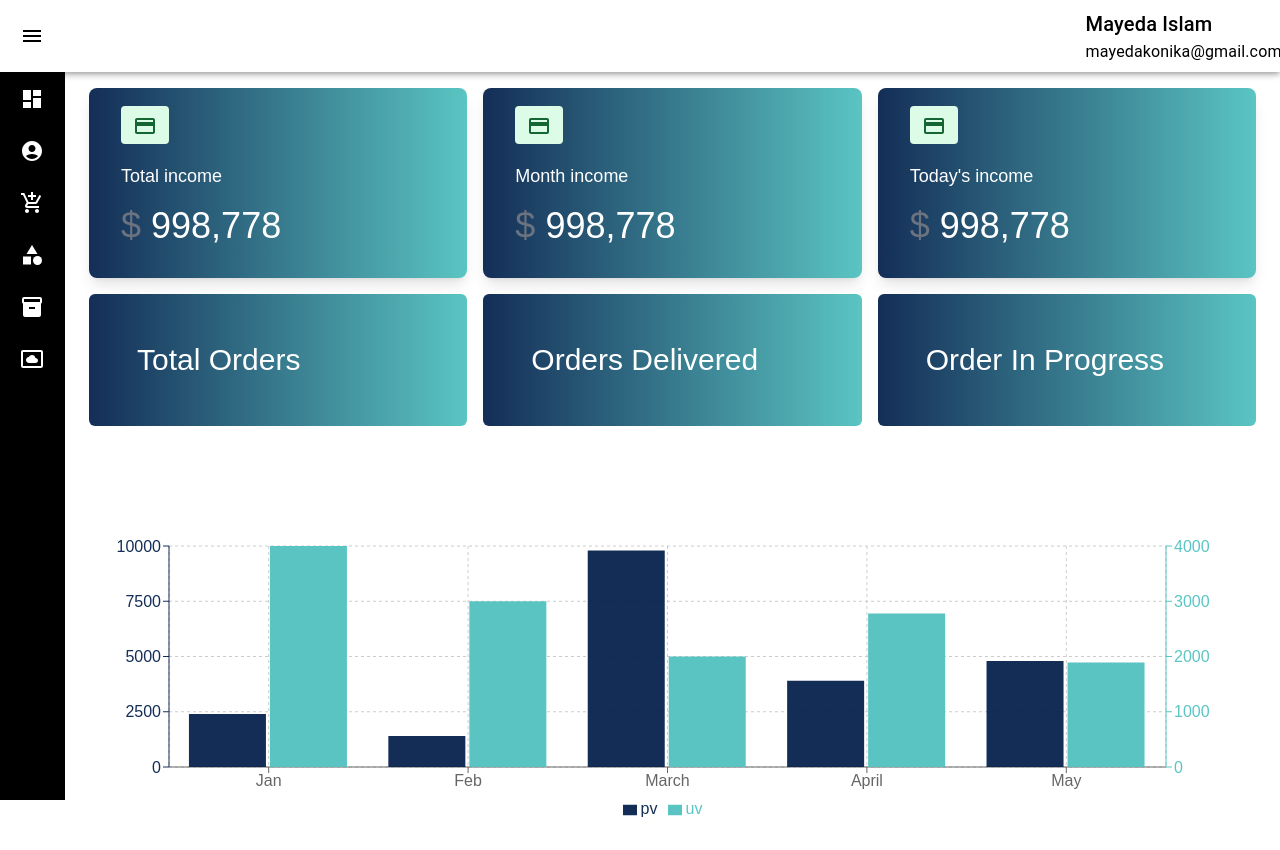
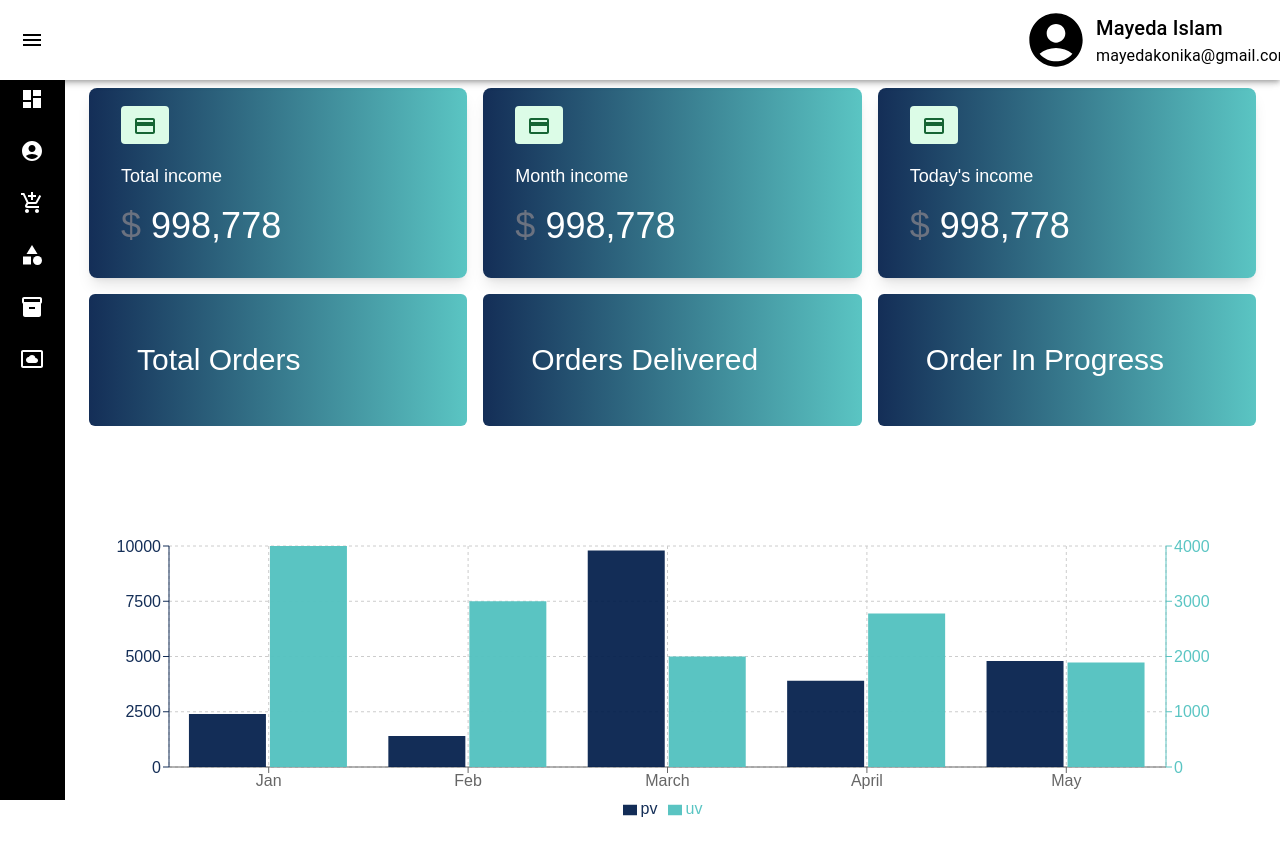
Before and after one commit to Mayeda-Islam/KaufenzuHause, a React (Vite) app: page /admin in a window 1280 px wide. Built offline with nearby package versions, Linux system fonts and the light colour scheme.

Commit message:
icon of avatar added

```diff
--- a/src/components/Admin/AdminLayOut.jsx
+++ b/src/components/Admin/AdminLayOut.jsx
@@ -23,7 +23,6 @@ import CategoryIcon from "@mui/icons-material/Category";
 import InventoryIcon from "@mui/icons-material/Inventory";
 import SettingsSystemDaydreamIcon from "@mui/icons-material/SettingsSystemDaydream";
 import AddShoppingCartIcon from "@mui/icons-material/AddShoppingCart";
-
 const drawerWidth = 300;
 
 const openedMixin = (theme) => ({
@@ -218,7 +217,10 @@ export default function AdminLayOut() {
           <Typography
             sx={{
               padding: 1,
-              margin: "0 80%",
+              display: "flex",
+              alignItems: "center",
+              gap: 1,
+              margin: "0 75%",
               "@media(min-width:280px) and (max-width: 599px)": {
                 margin: "0 auto",
               },
@@ -232,10 +234,13 @@ export default function AdminLayOut() {
             }}
             component="div"
           >
-            <Typography variant="h6" noWrap component="p">
-              Mayeda Islam
-            </Typography>
-            <Typography component="p">mayedakonika@gmail.com</Typography>
+            <AccountCircleIcon style={{ fontSize: "4rem" }} />
+            <div>
+              <Typography variant="h6" noWrap component="p">
+                Mayeda Islam
+              </Typography>
+              <Typography component="p">mayedakonika@gmail.com</Typography>
+            </div>
           </Typography>
         </Toolbar>
       </AppBar>
```
